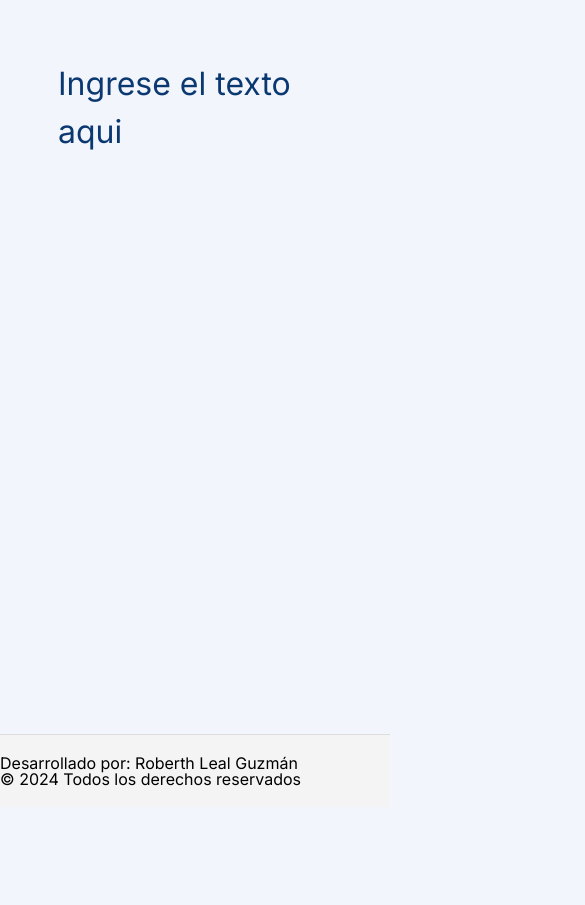
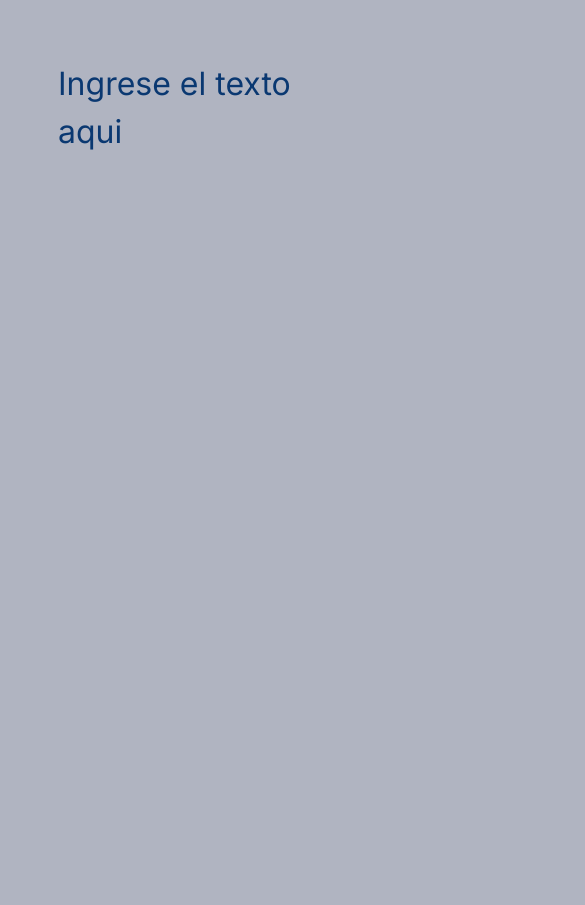
Before and after one commit to RoberthLeal96/Encriptador, a plain HTML site: page index.html in a window 390 px wide. Shown: the part 110-1015 px from the top of the page, 585 px wide, since content can reach past the window. Drawn offline with Linux system fonts and the light colour scheme.

Commit message:
ENCRIPTADOR

```diff
--- a/css/estilos.css
+++ b/css/estilos.css
@@ -8,10 +8,22 @@ html{
 
 body{
     height: 100%;
-    background-color: #F3F5FC;
-    font-family: Inter, sans-serif;
+    background-color: #3a436465;
+    /*font-family: Inter, sans-serif;*/
+    font-family: Arial, sans-serif;
     font-weight: 400;
     letter-spacing: 0em;
+}
+
+footer {
+    /*background-color: #f4f4f4;
+    border-top: 1px solid #ddd;*/
+    /*padding: 3px ;*/
+    font-size: 10px;
+    text-align: right;
+    /*text-align: end;*/
+    width: 1250px;
+
 }
 
 .contenedor {
@@ -370,9 +382,4 @@ main{
         margin-top: 12px;
         margin-left: 0;
     }
-    footer {
-        background-color: #f4f4f4;
-        border-top: 1px solid #ddd;
-        padding: 20px 0;
-    }
 }
--- a/index.html
+++ b/index.html
@@ -4,7 +4,7 @@
     <meta charset="UTF-8">
     <meta http-equiv="X-UA-Compatible" content="IE=edge">
     <meta name="viewport" content="width=device-width, initial-scale=1.0">
-    <title>Encriptador | Oracle+AluraLATAM</title>
+    <title>Encriptador oracle ONE</title>
     <link rel="shortcut icon" href="./img/logo.svg" type="image/x-icon">
     <link rel="preconnect" href="https://fonts.googleapis.com">
     <link rel="preconnect" href="https://fonts.gstatic.com" crossorigin>
```
Also changed, not shown: css/reset.css (line endings or trailing spaces).
